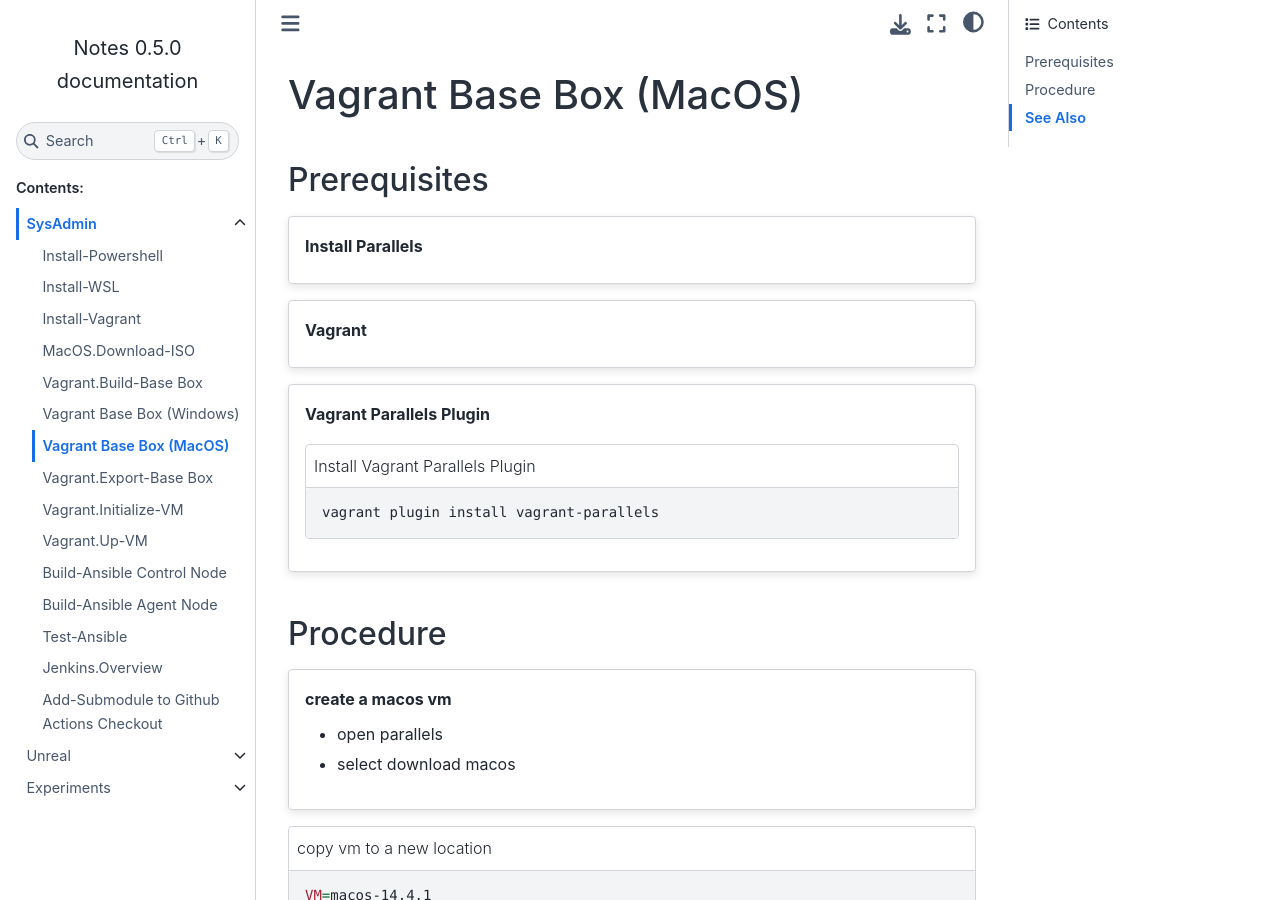
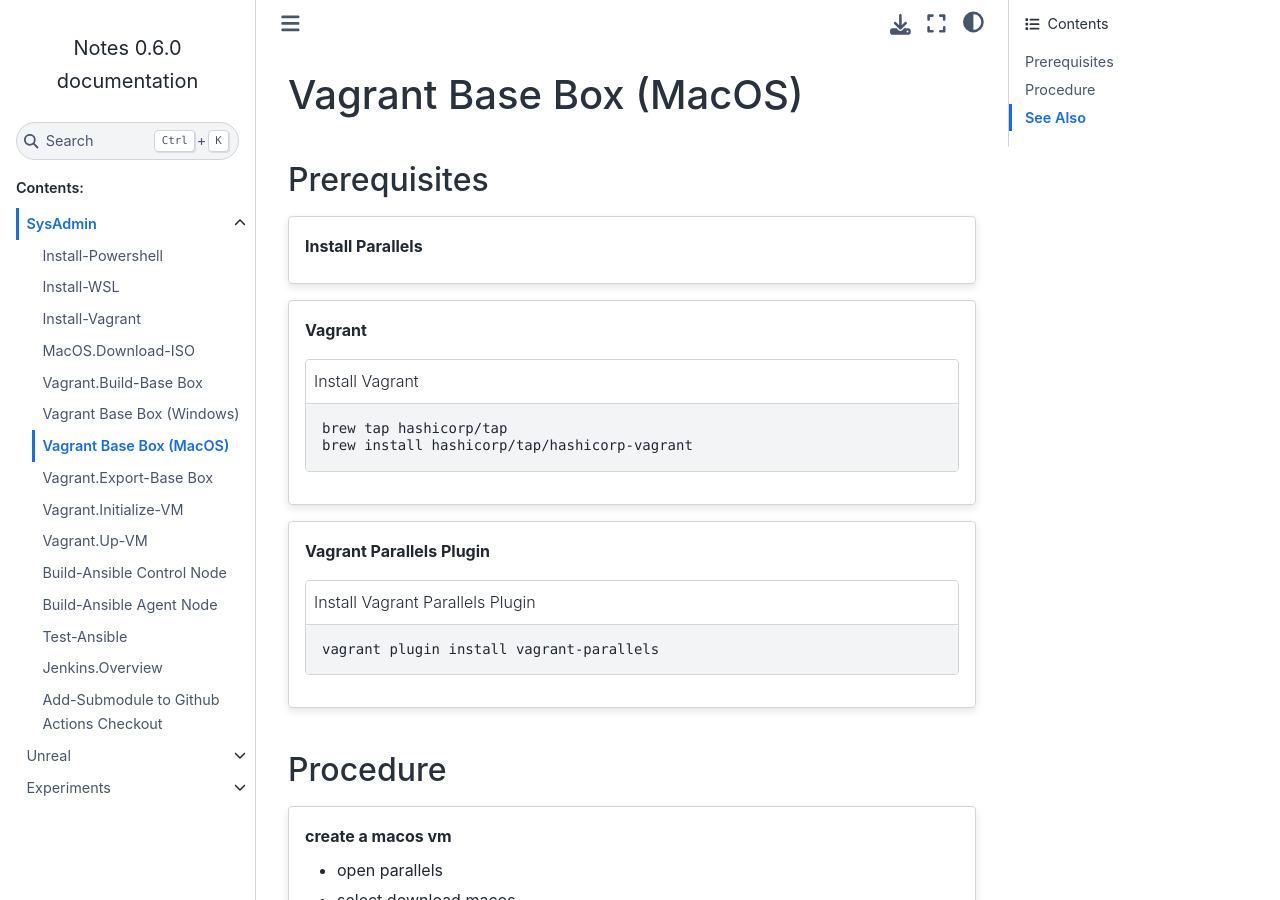
Before and after one commit to Liimurr/notes, a Sphinx documentation site: the page built from doc/src/Vagrant.Build-BaseBox_MacOS.rst, in a window 1280 px wide and 900 px high. Built offline with Sphinx 7.4.7 and the Sphinx Book theme 1.1.4, drawn with Linux system fonts in a browser that asks for light colours; pages that are not in the unit, such as notebooks, are missing from menus.

Commit message:
update macos instructions

```diff
--- a/doc/conf.py
+++ b/doc/conf.py
@@ -9,7 +9,7 @@
 project = 'Notes'
 copyright = ''
 author = 'Liam Murray'
-release = '0.5.0'
+release = '0.6.0'
 
 
 # -- General configuration ---------------------------------------------------
--- a/doc/src/Vagrant.Build-BaseBox_MacOS.rst
+++ b/doc/src/Vagrant.Build-BaseBox_MacOS.rst
@@ -8,7 +8,7 @@ Prerequisites
 
 .. card:: Vagrant
 
-   .. code-block::shell
+   .. code-block:: shell
       :caption: Install Vagrant
 
       brew tap hashicorp/tap
```
